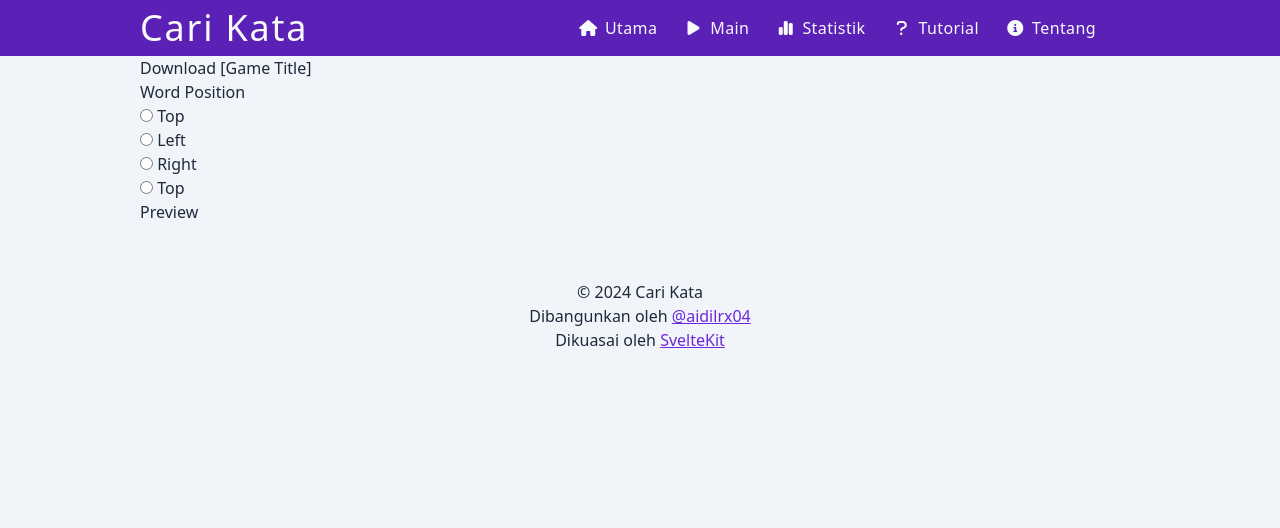
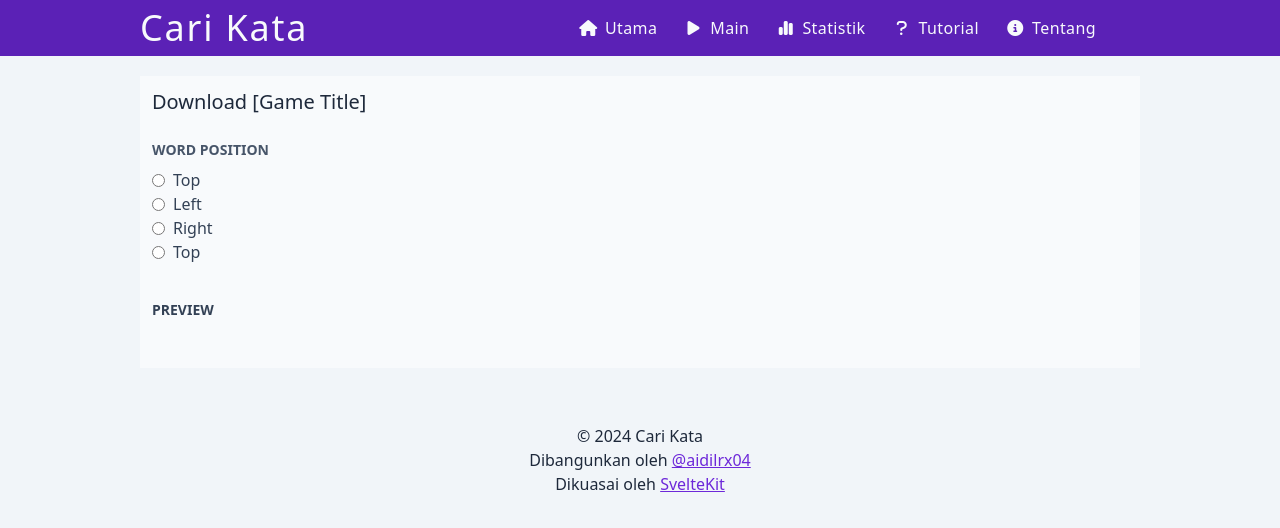
Before and after one commit to aidilrx04/cari-kata, a SvelteKit app: page /game/1/download in a window 1280 px wide. Shown: the top 528 px of the page. Built offline with nearby package versions, Linux system fonts and the light colour scheme; some icons are missing.

Commit message:
feat: style the download page

```diff
--- a/src/routes/game/[id]/download/+page.svelte
+++ b/src/routes/game/[id]/download/+page.svelte
@@ -1,11 +1,11 @@
 <script>
 </script>
 
-<main>
-	<h1>Download [Game Title]</h1>
+<main class="bg-slate-50 p-3 mt-5">
+	<h1 class="text-slate-800 text-xl mb-6">Download [Game Title]</h1>
 
-	<section>
-		<h2>Word Position</h2>
+	<section class="mb-9">
+		<h2 class="text-slate-600 mb-2 uppercase text-sm font-semibold">Word Position</h2>
 		<div class="input-group">
 			<input type="radio" id="pos-top" value="top" />
 			<label for="pos-top">Top</label>
@@ -24,9 +24,19 @@
 		</div>
 	</section>
 
-	<section>
-		<h2>Preview</h2>
+	<section class="mb-9">
+		<h2 class="text-slate-700 mb-2 uppercase text-sm font-semibold">Preview</h2>
 
 		<!-- <PreviewGrid /> -->
 	</section>
 </main>
+
+<style lang="scss">
+	.input-group {
+		@apply flex items-center justify-start gap-2;
+
+		label {
+			@apply text-slate-700;
+		}
+	}
+</style>
```
